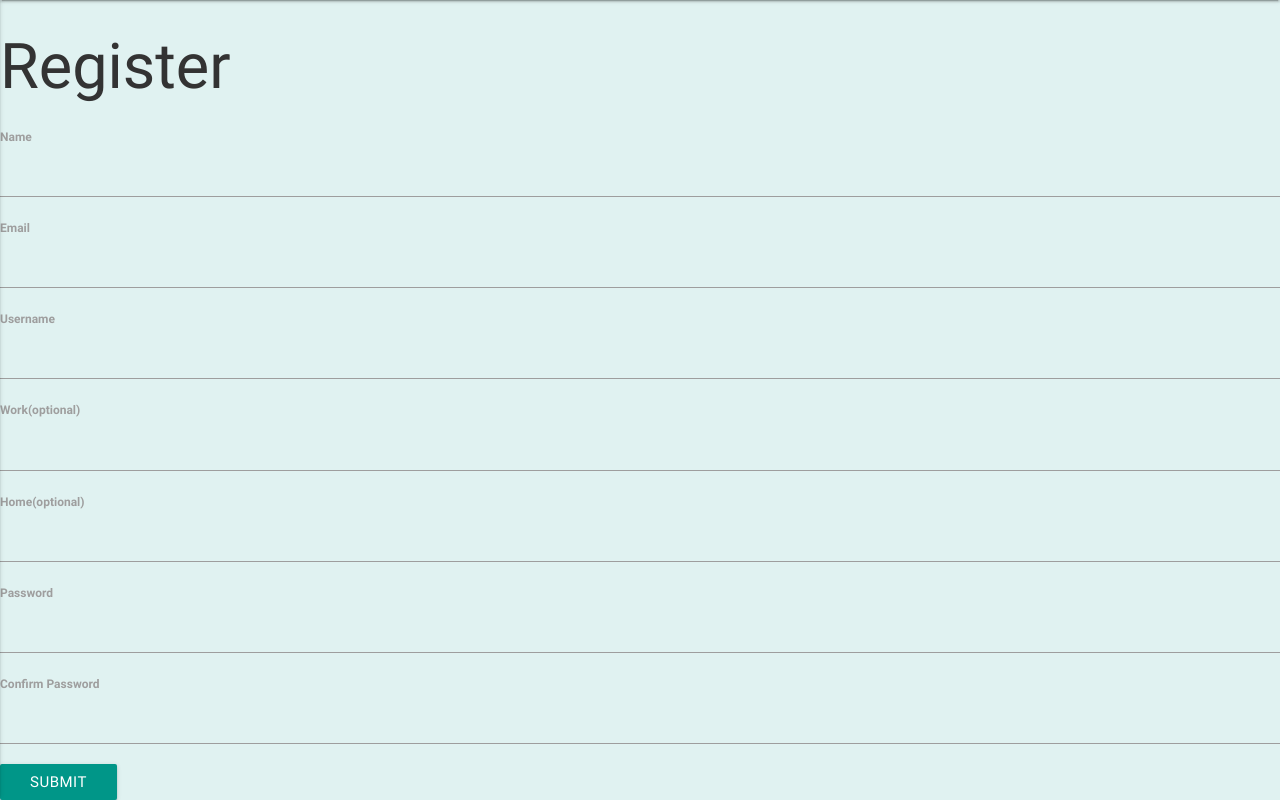
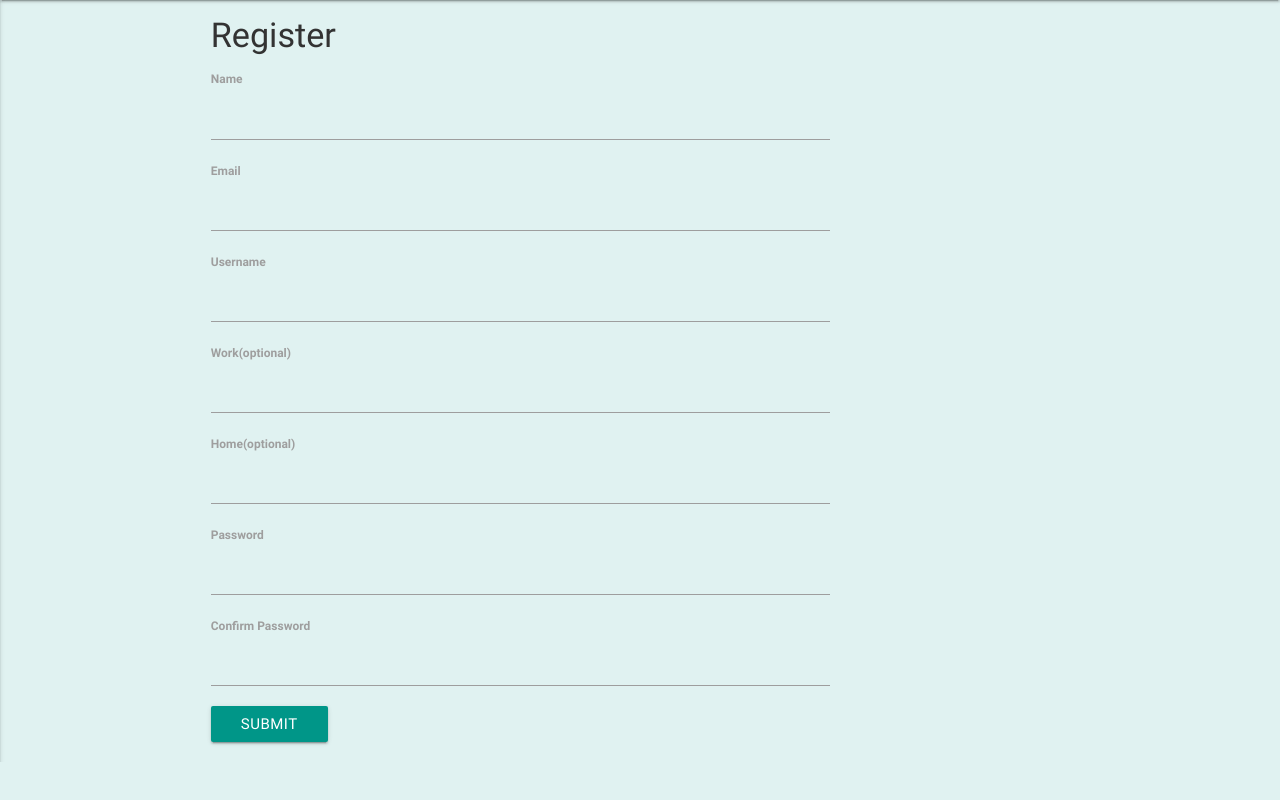
Before and after one commit to andrew-ocallaghan-ie/The11thHour, a Flask app: page /register in a window 1280 px wide. Shown: the part 64-864 px from the top of the page. After the commit the page ends 826 px from the top, so only its background shows below. Run offline with Flask 2, Linux system fonts and the light colour scheme; parts of the project's set-up code (start-up, migrations or seed data) failed here and were passed over; some libraries are stand-ins or nearby versions.

Commit message:
Formatting changes to registration page

```diff
--- a/DublinBusApp/flask_app/templates/register.html
+++ b/DublinBusApp/flask_app/templates/register.html
@@ -1,7 +1,9 @@
 {% extends "base.html" %}
 
 {% block content %}
-    <h1>Register</h1>
+    <div class="container">
+    <div class="row col-sm-9">
+        <h4>Register</h4>
         {% from "includes/_formhelpers.html" import render_field %}
         <form method="Post" action="">
             <div class="form-group">
@@ -25,7 +27,11 @@
             <div class="form-group">
                 {{render_field(form.confirm,class_="form-control")}}
             </div>
-    <p><input type="submit" class="btn btn-primary" value="Submit"></p>
+            <p>
+                <input type="submit" class="btn btn-primary" value="Submit">
+            </p>
         </form>
+    </div>
+    </div>
 
 {% endblock %}
```
Lines whose indentation alone changed are shown as unchanged.
